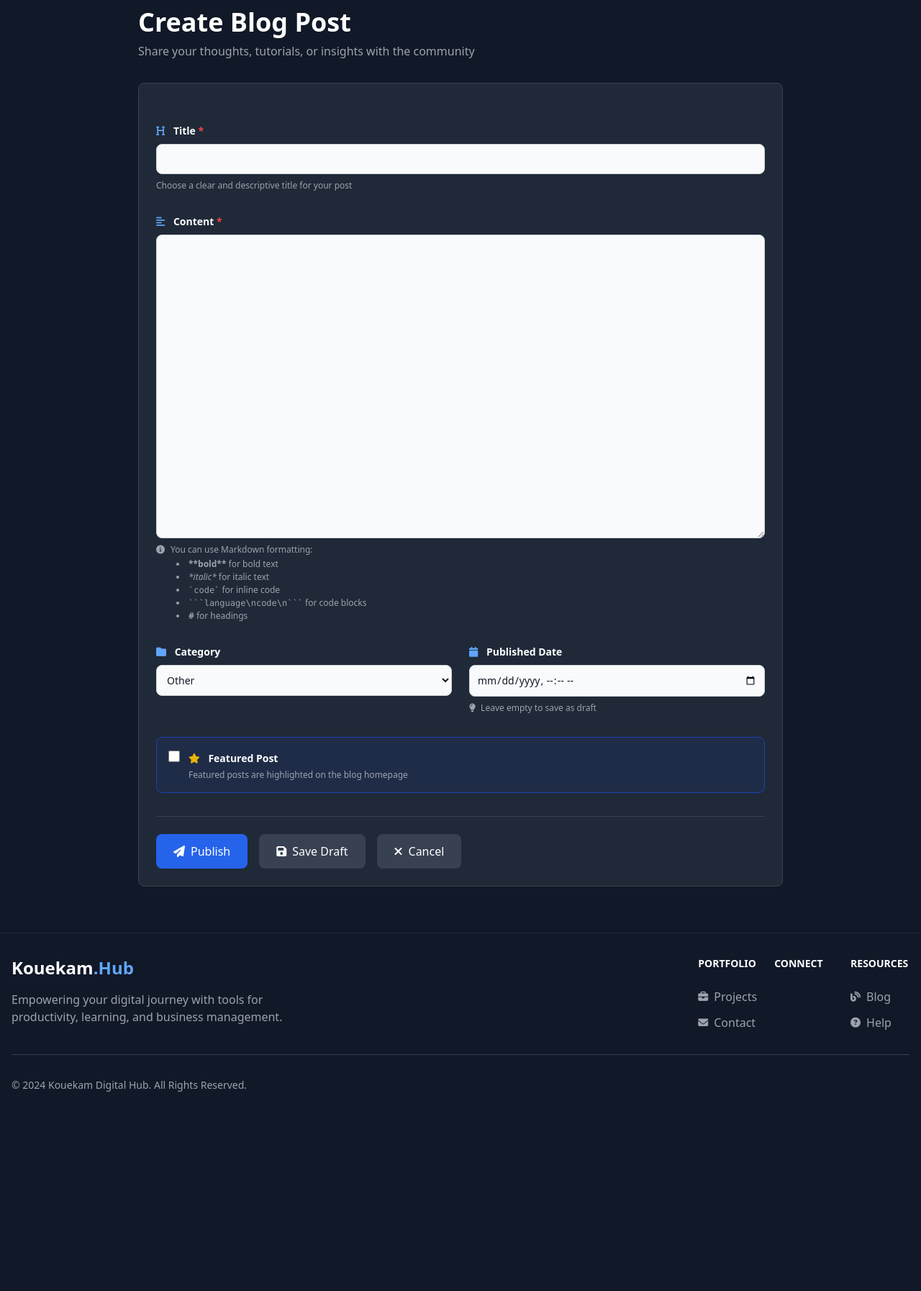
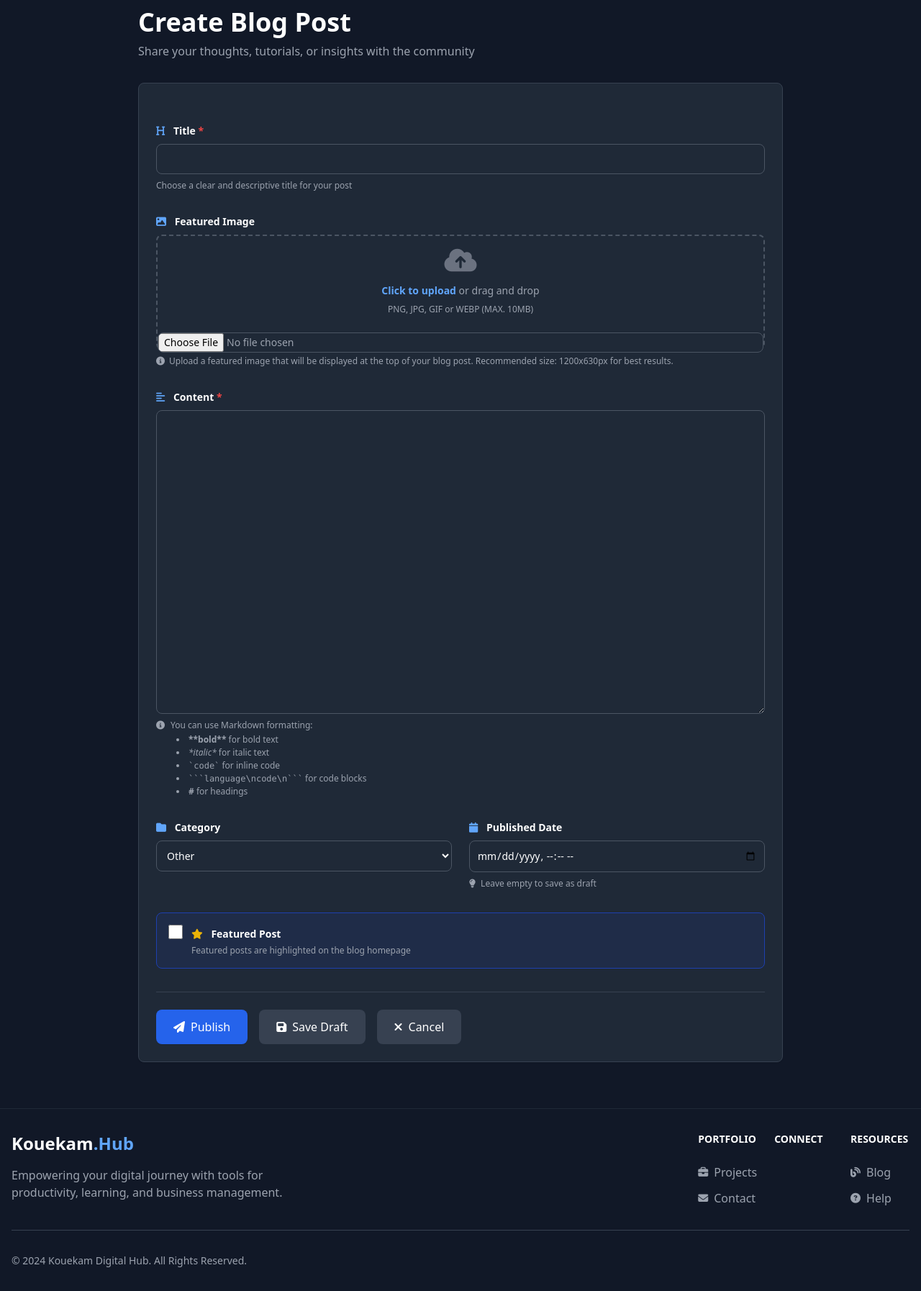
Before and after one commit to kouekamluc/kouekam-portfolio, a Django app: page /blog/post/create/ in a window 1280 px wide. Shown: the part 180-1974 px from the top of the page at 72% size. Before the commit the page ends 1697 px from the top, so only its background shows below. Run offline with Django 5.2, Linux system fonts and the light colour scheme; the visitor is signed in with stand-in values (Sample User, id 1); data comes from the database, SQL or seed files in the repository; data that the repository does not hold is empty; some libraries are stand-ins or nearby versions.

Commit message:
feat: add image upload support to blog posts with modern design
- Add image field to BlogPost model
- Update BlogPostForm to include image upload with modern styling
- Update blog views to handle file uploads (request.FILES)
- Add modern image upload UI inspired by Tailwind CSS patterns
- Update blog detail template to display featured images
- Add migration for image field
- Improve form design with better visual hierarchy and UX

```diff
--- a/blog/forms.py
+++ b/blog/forms.py
@@ -5,23 +5,27 @@ from .models import BlogPost, CodeSnippet, Tutorial
 class BlogPostForm(forms.ModelForm):
     class Meta:
         model = BlogPost
-        fields = ['title', 'content', 'category', 'featured', 'published_date']
+        fields = ['title', 'content', 'image', 'category', 'featured', 'published_date']
         widgets = {
             'title': forms.TextInput(attrs={
-                'class': 'block w-full rounded-lg border border-gray-300 bg-gray-50 p-2.5 text-sm text-gray-900 focus:border-blue-500 focus:ring-blue-500'
+                'class': 'block w-full rounded-lg border border-gray-300 bg-gray-50 dark:bg-gray-800 dark:border-gray-600 p-2.5 text-sm text-gray-900 dark:text-white focus:border-blue-500 focus:ring-blue-500 dark:focus:border-blue-500'
             }),
             'content': forms.Textarea(attrs={
-                'class': 'block w-full rounded-lg border border-gray-300 bg-gray-50 p-2.5 text-sm text-gray-900 focus:border-blue-500 focus:ring-blue-500',
+                'class': 'block w-full rounded-lg border border-gray-300 bg-gray-50 dark:bg-gray-800 dark:border-gray-600 p-2.5 text-sm text-gray-900 dark:text-white focus:border-blue-500 focus:ring-blue-500 dark:focus:border-blue-500',
                 'rows': 20
             }),
+            'image': forms.FileInput(attrs={
+                'class': 'block w-full text-sm text-gray-900 border border-gray-300 rounded-lg cursor-pointer bg-gray-50 dark:text-gray-400 focus:outline-none dark:bg-gray-800 dark:border-gray-600 dark:placeholder-gray-400',
+                'accept': 'image/*'
+            }),
             'category': forms.Select(attrs={
-                'class': 'bg-gray-50 border border-gray-300 text-gray-900 text-sm rounded-lg focus:ring-blue-500 focus:border-blue-500 block w-full p-2.5'
+                'class': 'bg-gray-50 dark:bg-gray-800 border border-gray-300 dark:border-gray-600 text-gray-900 dark:text-white text-sm rounded-lg focus:ring-blue-500 focus:border-blue-500 dark:focus:border-blue-500 block w-full p-2.5'
             }),
             'featured': forms.CheckboxInput(attrs={
-                'class': 'w-4 h-4 text-blue-600 bg-gray-100 border-gray-300 rounded focus:ring-blue-500'
+                'class': 'w-5 h-5 text-blue-600 bg-gray-100 border-gray-300 rounded focus:ring-blue-500 dark:focus:ring-blue-600 dark:ring-offset-gray-800 focus:ring-2 dark:bg-gray-700 dark:border-gray-600 cursor-pointer'
             }),
             'published_date': forms.DateTimeInput(attrs={
-                'class': 'block w-full rounded-lg border border-gray-300 bg-gray-50 p-2.5 text-sm text-gray-900 focus:border-blue-500 focus:ring-blue-500',
+                'class': 'block w-full rounded-lg border border-gray-300 bg-gray-50 dark:bg-gray-800 dark:border-gray-600 p-2.5 text-sm text-gray-900 dark:text-white focus:border-blue-500 focus:ring-blue-500 dark:focus:border-blue-500',
                 'type': 'datetime-local'
             }),
         }
--- a/blog/models.py
+++ b/blog/models.py
@@ -19,6 +19,7 @@ class BlogPost(models.Model):
     title = models.CharField(max_length=255)
     slug = models.SlugField(unique=True, blank=True)
     content = models.TextField()
+    image = models.ImageField(upload_to='blog/', blank=True, null=True, help_text="Featured image for the blog post")
     category = models.CharField(max_length=50, choices=CATEGORY_CHOICES, default='other')
     published_date = models.DateTimeField(null=True, blank=True)
     featured = models.BooleanField(default=False)
--- a/blog/views.py
+++ b/blog/views.py
@@ -50,7 +50,7 @@ def blog_detail(request, slug):
 @login_required
 def blog_create(request):
     if request.method == 'POST':
-        form = BlogPostForm(request.POST)
+        form = BlogPostForm(request.POST, request.FILES)
         if form.is_valid():
             post = form.save(commit=False)
             post.author = request.user
@@ -89,7 +89,7 @@ def blog_update(request, slug):
     post = get_object_or_404(BlogPost, slug=slug, author=request.user)
 
     if request.method == 'POST':
-        form = BlogPostForm(request.POST, instance=post)
+        form = BlogPostForm(request.POST, request.FILES, instance=post)
         if form.is_valid():
             post = form.save(commit=False)
             if request.POST.get('publish') and not post.published_date:
--- a/templates/blog/blog_detail.html
+++ b/templates/blog/blog_detail.html
@@ -42,6 +42,12 @@
                 </div>
 
                 <h1 class="text-4xl font-bold mb-4 dark:text-white">{{ post.title }}</h1>
+
+                {% if post.image %}
+                <div class="mb-6 rounded-lg overflow-hidden">
+                    <img src="{{ post.image.url }}" alt="{{ post.title }}" class="w-full h-64 md:h-96 object-cover">
+                </div>
+                {% endif %}
 
                 <div class="mb-6 text-sm text-gray-600 dark:text-gray-400">
                     By <span class="font-medium">{{ post.author.get_full_name|default:post.author.username }}</span>
--- a/templates/blog/blog_form.html
+++ b/templates/blog/blog_form.html
@@ -22,7 +22,7 @@
             </div>
 
             <div class="card">
-                <form method="post" class="space-y-8">
+                <form method="post" enctype="multipart/form-data" class="space-y-8">
                     {% csrf_token %}
 
                     {% if form.non_field_errors %}
@@ -50,6 +50,41 @@
                             </p>
                         {% endif %}
                         <p class="mt-2 text-xs text-gray-500 dark:text-gray-400">Choose a clear and descriptive title for your post</p>
+                    </div>
+
+                    <!-- Image Field -->
+                    <div>
+                        <label class="block mb-2 text-sm font-semibold text-gray-900 dark:text-white">
+                            <i class="fas fa-image mr-2 text-blue-600 dark:text-blue-400"></i>
+                            Featured Image
+                        </label>
+                        {% if post and post.image %}
+                            <div class="mb-4 p-4 bg-gray-50 dark:bg-gray-800 rounded-lg border border-gray-200 dark:border-gray-700">
+                                <p class="text-sm font-medium text-gray-700 dark:text-gray-300 mb-3">Current image:</p>
+                                <img src="{{ post.image.url }}" alt="{{ post.title }}" class="max-w-md h-48 object-cover rounded-lg border border-gray-300 dark:border-gray-600 shadow-sm">
+                            </div>
+                        {% endif %}
+                        <div class="relative">
+                            <label for="{{ form.image.id_for_label }}" class="flex flex-col items-center justify-center w-full h-40 border-2 border-gray-300 border-dashed rounded-lg cursor-pointer bg-gray-50 hover:bg-gray-100 dark:bg-gray-800 dark:hover:bg-gray-700 dark:border-gray-600 dark:hover:border-gray-500 transition-colors group">
+                                <div class="flex flex-col items-center justify-center pt-5 pb-6">
+                                    <i class="fas fa-cloud-upload-alt text-4xl text-gray-400 dark:text-gray-500 mb-3 group-hover:text-blue-500 dark:group-hover:text-blue-400 transition-colors"></i>
+                                    <p class="mb-2 text-sm text-gray-500 dark:text-gray-400">
+                                        <span class="font-semibold text-blue-600 dark:text-blue-400">Click to upload</span> or drag and drop
+                                    </p>
+                                    <p class="text-xs text-gray-500 dark:text-gray-400">PNG, JPG, GIF or WEBP (MAX. 10MB)</p>
+                                </div>
+                                {{ form.image }}
+                            </label>
+                        </div>
+                        {% if form.image.errors %}
+                            <p class="mt-2 text-sm text-red-600 dark:text-red-400 flex items-center">
+                                <i class="fas fa-exclamation-circle mr-1"></i>{{ form.image.errors.0 }}
+                            </p>
+                        {% endif %}
+                        <p class="mt-2 text-xs text-gray-500 dark:text-gray-400 flex items-start">
+                            <i class="fas fa-info-circle mr-1.5 mt-0.5"></i>
+                            <span>Upload a featured image that will be displayed at the top of your blog post. Recommended size: 1200x630px for best results.</span>
+                        </p>
                     </div>
 
                     <!-- Content Field -->
@@ -197,5 +232,15 @@
 .card form input[type="checkbox"] {
     @apply w-5 h-5 cursor-pointer;
 }
+
+/* File input styling - hide default and use custom label */
+.card form input[type="file"] {
+    @apply hidden;
+}
+
+.card form input[type="file"]:focus + label,
+.card form label[for*="image"]:has(input[type="file"]:focus) {
+    @apply ring-2 ring-blue-500 ring-offset-2;
+}
 </style>
 {% endblock %}
```
Also changed, not shown: blog/migrations/0002_blogpost_image.py (added).
